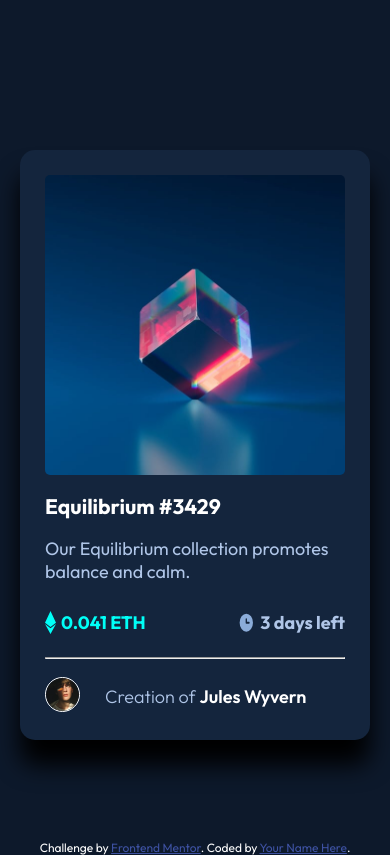
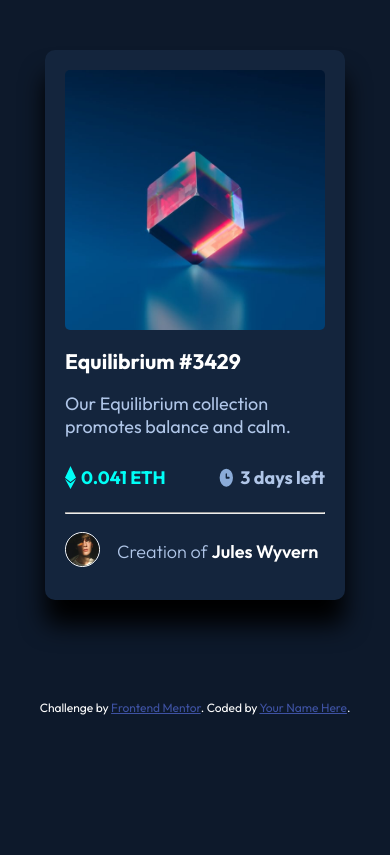
Before and after one commit to FawadUlHassan/NFT-component-challenge-by-Fawad, a website: page index.html in a window 390 px wide. Drawn offline with Linux system fonts and the light colour scheme.

Commit message:
Adding media query for reponsiveness

```diff
--- a/styles.css
+++ b/styles.css
@@ -30,20 +30,20 @@ div {
   display: block;
 }
 
-.image{
+.image {
   position: relative;
   width: 300px;
-
+  margin: auto;
 
 }
 
-.image-equi{
+.image-equi {
   display: block;
   width: 100%;
   border-radius: 5px;
 }
 
-.img-overlay{
+.img-overlay {
   position: absolute;
   top: 50%;
   left: 50%;
@@ -57,7 +57,7 @@ div {
   opacity: 0;
 }
 
-.hover-icon{
+.hover-icon {
   position: absolute;
   top: 50%;
   left: 50%;
@@ -67,7 +67,7 @@ div {
   justify-content: center;
 }
 
-.img-overlay:hover{
+.img-overlay:hover {
   opacity: 1;
   border-radius: 5px;
   cursor: grab;
@@ -178,3 +178,19 @@ p {
 .attribution a {
   color: hsl(228, 45%, 44%);
 }
+
+@media screen and (max-width: 480px) {
+  .card {
+    border-radius: 10px;
+    margin-top: 50px;
+    width: 300px;
+    height: 550px;
+    padding: 20px;
+  }
+
+  .image {
+    width: 260px;
+  }
+
+
+}
```
Lines whose indentation alone changed are shown as unchanged.
